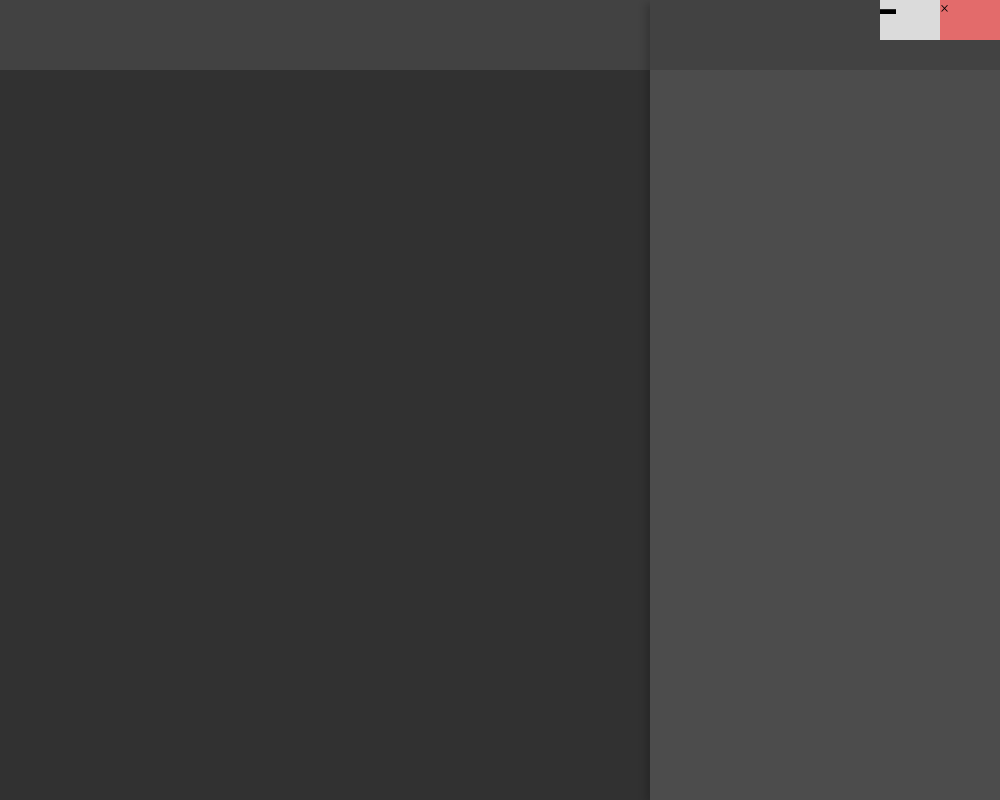
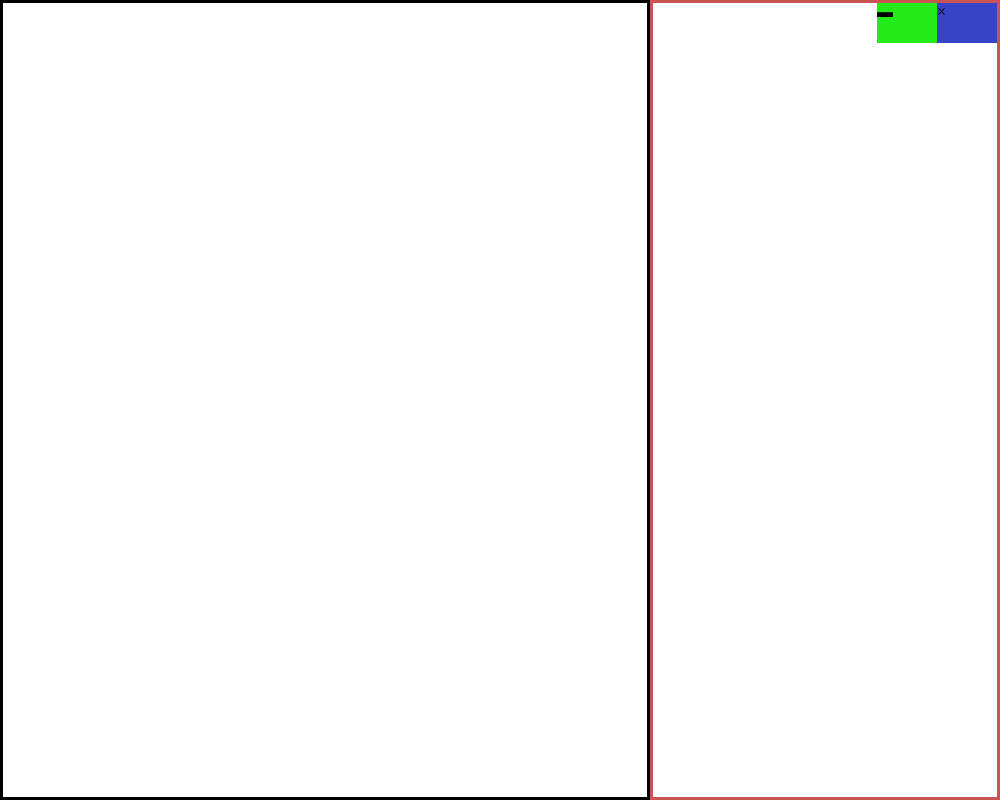
Before and after one commit to Olezzza/NoteTaking-App, an Electron app: page index.html in a window 1000 px wide. Drawn offline with Linux system fonts and the light colour scheme.

Commit message:
Revert "Merge commit 'e418c0361ad9850f3ede686410107f1e6fc3e8d0' into Fuctionality"
This reverts commit 5af2068fb3598d4b1d38969712d23060a6a52026, reversing
changes made to 128c71e4178189ebfc86d38db03bf4874eaded20.

```diff
--- a/index.html
+++ b/index.html
@@ -15,8 +15,6 @@
         </div>
 
         <div id="vaultList">
-            <div id="draggableSpace">
-            </div>
             <div id="topButtons">
                 <div id="minimizeBtn">
                     ▬
--- a/style.css
+++ b/style.css
@@ -11,32 +11,27 @@
 #main {
     height: 100vh;
     width: 65%;
-    background-color: #313131;
+    border: 3px solid black;
 }
 
 #draggableSpace {
     width: 100%;
-    height: 70px;
+    height: 100px;
     -webkit-app-region: drag;
-    background-color: #424242;
 }
 
 #vaultList {
-    display: flex;
     height: 100vh;
     width: 35%;
-    background-color: #4c4c4c;
-    -webkit-box-shadow: -4px 3px 8px 0px rgba(0, 0, 0, 0.2);
-    -moz-box-shadow: -4px 3px 8px 0px rgba(0, 0, 0, 0.2);
-    box-shadow: -4px 3px 8px 0px rgba(0, 0, 0, 0.2);
+    border: 3px solid rgb(201, 84, 84);
 }
 
 #topButtons {
     width: 100%;
-    height: 70px;
+    height: 100px;
     display: flex;
     justify-content: flex-end;
-    background-color: #424242;
+
  }
 
  #minimizeBtn, #closeBtn {
@@ -45,10 +40,10 @@
 }
 
 #minimizeBtn {
-    background-color: #dbdbdb;
+    background-color: #24eb1a;
 }
 
 #closeBtn {
-    background-color: #e36b6b;
+    background-color: #3645c8;
     size: 20px;
 }
```
